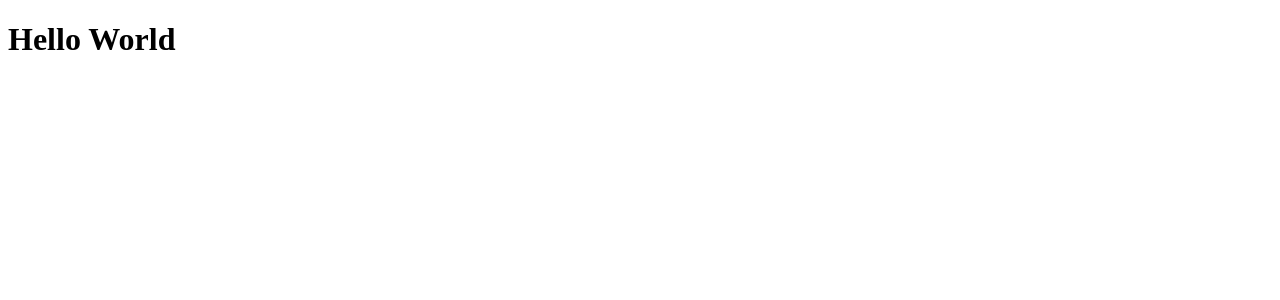
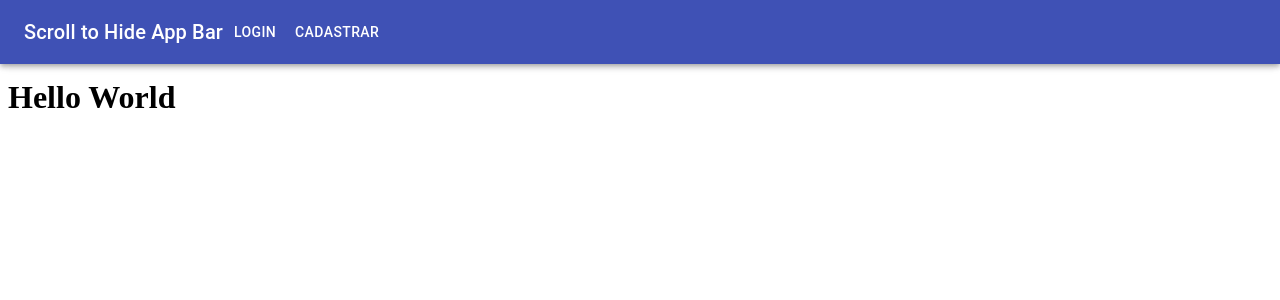
Before and after one commit to Projeto-USPY/uspy-frontend, a React app: page / in a window 1280 px wide. Shown: the top 300 px of the page. Built offline with nearby package versions, Linux system fonts and the light colour scheme.

Commit message:
Create basic navbar using material-ui component library

```diff
--- a/index.html
+++ b/index.html
@@ -4,6 +4,13 @@
 	<meta charset="UTF-8">
 	<meta name="viewport" content="width=device-width, initial-scale=1.0">
 	<title>Jupiter++</title>
+
+	<style>
+		html, body {
+			padding: 0;
+			height: 100%;
+		}
+	</style>
 </head>
 <body>
 	<div id='root'></div>
--- a/package.json
+++ b/package.json
@@ -8,6 +8,7 @@
   "license": "MIT",
   "private": true,
   "dependencies": {
+    "@material-ui/core": "^4.11.0",
     "react": "^16.13.1",
     "react-dom": "^16.13.1"
   },
@@ -19,10 +20,11 @@
     "@babel/preset-env": "^7.11.5",
     "@babel/preset-react": "^7.10.4",
     "@babel/preset-typescript": "^7.10.4",
+    "@types/material-ui": "^0.21.8",
     "@types/react": "^16.9.49",
     "@types/react-dom": "^16.9.8",
     "@typescript-eslint/eslint-plugin": "4.0.1",
-	"@typescript-eslint/parser": "4.0.1",
+    "@typescript-eslint/parser": "4.0.1",
     "babel-eslint": "^10.1.0",
     "babel-loader": "^8.1.0",
     "eslint": "^7.10.0",
--- /dev/null
+++ b/src/components/Navbar.tsx
@@ -0,0 +1,37 @@
+import React from 'react'
+import AppBar from '@material-ui/core/AppBar'
+import Button from '@material-ui/core/Button'
+import Toolbar from '@material-ui/core/Toolbar'
+import Typography from '@material-ui/core/Typography'
+import useScrollTrigger from '@material-ui/core/useScrollTrigger'
+import Slide from '@material-ui/core/Slide'
+
+const HideOnScroll: React.FC<any> = ({
+	children
+}) => {
+	const trigger = useScrollTrigger()
+
+	return <Slide appear={false} direction="down" in={!trigger}>
+		{children}
+	</Slide>
+}
+
+interface NavbarProps {
+	buttons: string[]
+}
+
+const Navbar: React.FC<NavbarProps> = (props) => {
+	const { buttons } = props
+	alert(buttons)
+	return <HideOnScroll {...props}>
+		<AppBar>
+			<Toolbar>
+				<Typography variant="h6">Scroll to Hide App Bar</Typography>
+				{buttons.map((title, idx) => <Button color="inherit" key={idx}>{title}</Button>)}
+			</Toolbar>
+
+		</AppBar>
+	</HideOnScroll>
+}
+
+export default Navbar
--- a/src/index.tsx
+++ b/src/index.tsx
@@ -1,8 +1,13 @@
 import React from 'react'
 import ReactDOM from 'react-dom'
+import Navbar from './components/Navbar'
 
 const App = () => {
-	return <h1> Hello World </h1>
+	return <>
+		<Navbar buttons={['Login', 'Cadastrar']}/>
+		<div style={{ height: '50px' }}></div>
+		<h1> Hello World </h1>
+	</>
 }
 
 ReactDOM.render(<App />, document.getElementById('root'))
```
Also changed, not shown: 1 other file (tests, documents, lock files or other folders).
